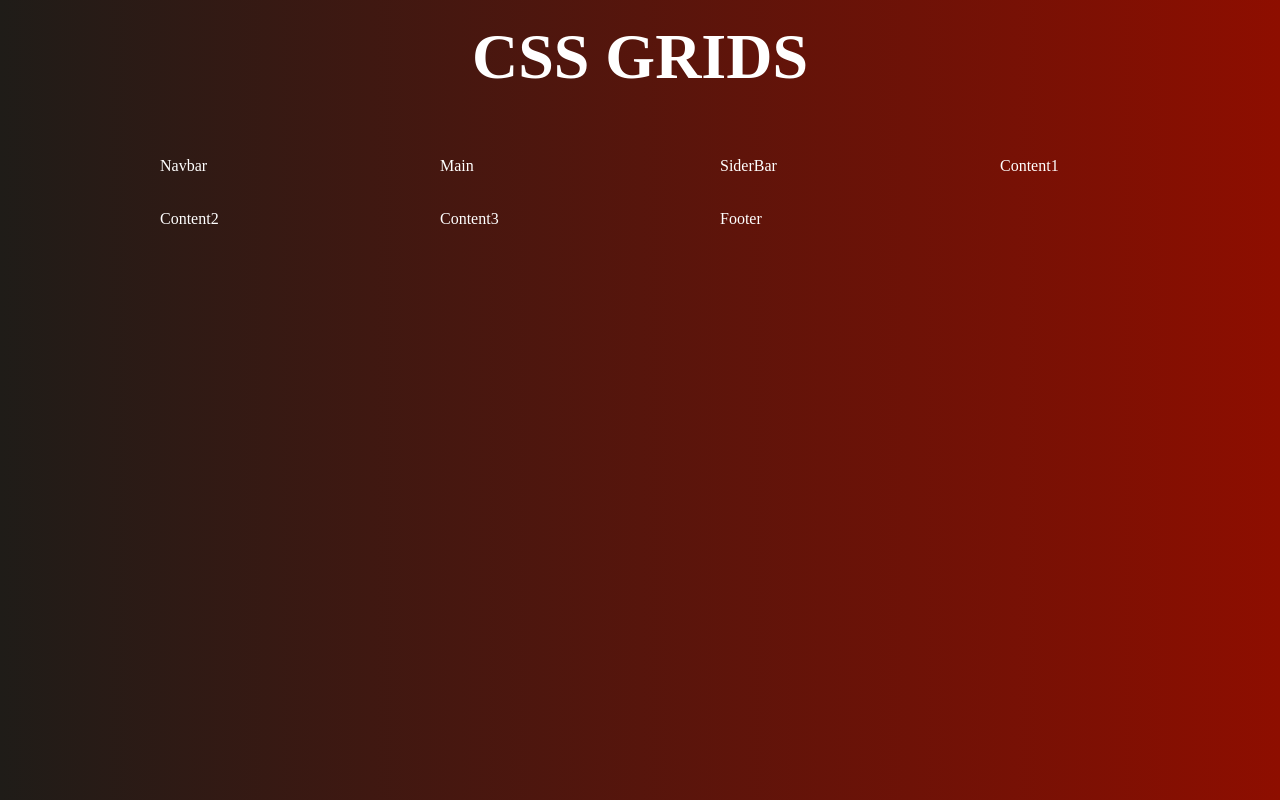
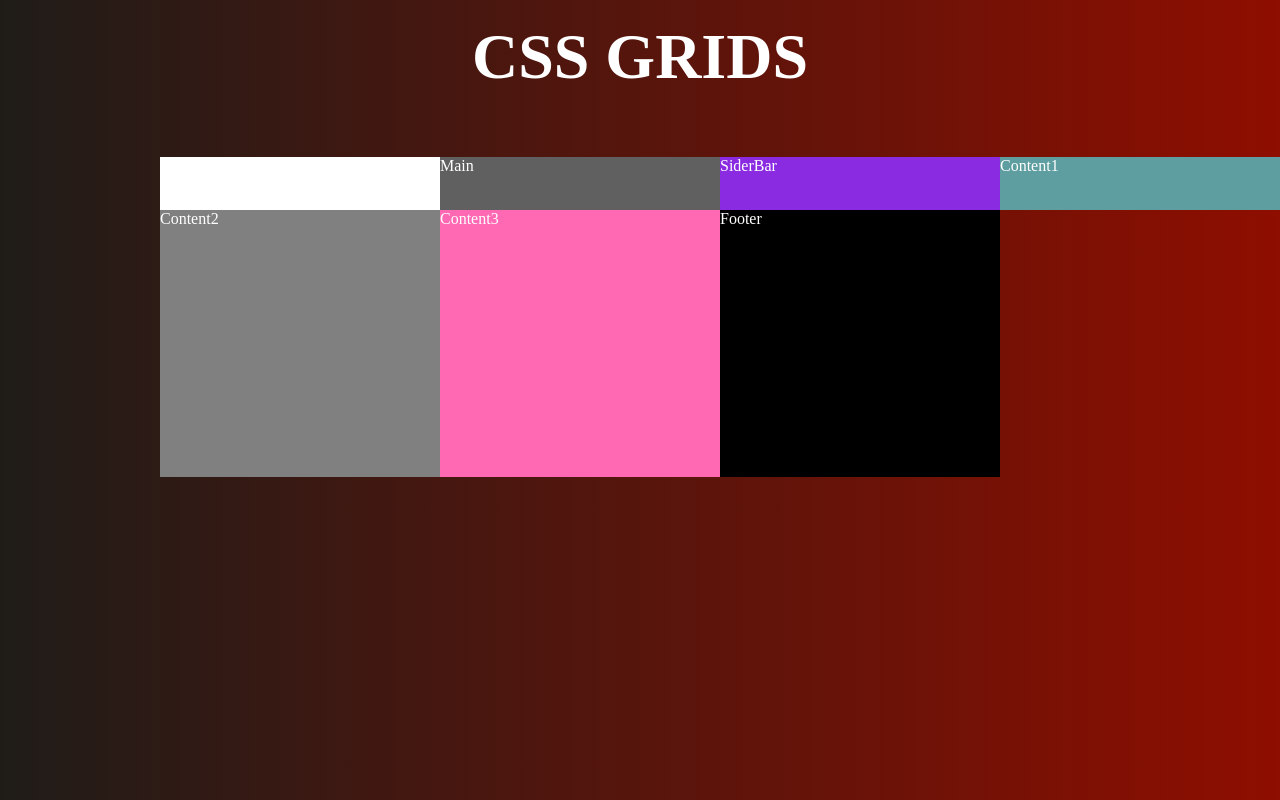
Before and after one commit to heytemisan/gridGarden, a React (Create React App) app: page / in a window 1280 px wide. Shown: the top 800 px of the page. Built offline with nearby package versions, Linux system fonts and the light colour scheme; a web font is replaced by a local one.

Commit message:
updated App.js

```diff
--- a/src/App.css
+++ b/src/App.css
@@ -25,4 +25,34 @@ h1 {
   color:white;
   grid-template-columns: 1fr 1fr 1fr 1fr;
   grid-template-rows: 0.2fr 1fr 1fr 0.8fr;
-}}}
+}
+
+.nav {
+  background-color: white;
+}
+
+.main {
+  background-color: rgb(97, 96, 96);
+}
+
+.sidebar {
+  background-color:blueviolet;
+}
+
+.content1 {
+  background-color: cadetblue;
+}
+
+.content2 {
+  background-color:gray;
+}
+
+.content3 {
+  background-color: hotpink;
+}
+
+footer {
+  background-color:black;
+}
+
+}}
--- a/src/App.js
+++ b/src/App.js
@@ -6,7 +6,7 @@ function App() {
       <h1>CSS GRIDS</h1>
       <div className="layout">
         <div className="nav">Navbar</div>
-        <main className="name">Main</main>
+        <main className="main">Main</main>
         <div className="sidebar">SiderBar</div>
         <div className="content1">Content1</div>
         <div className="content2">Content2</div>
```
